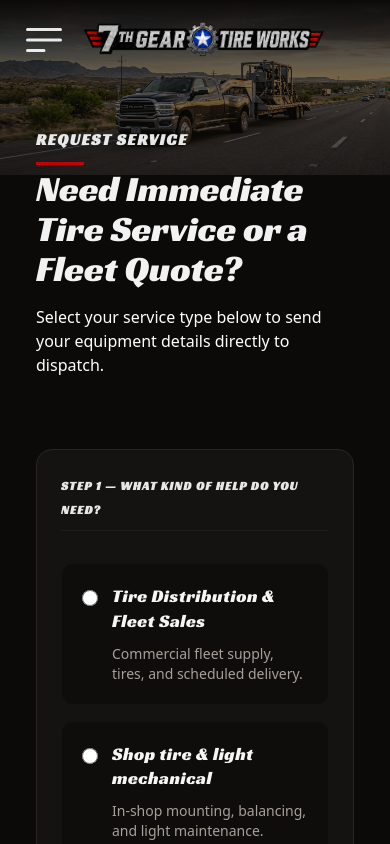
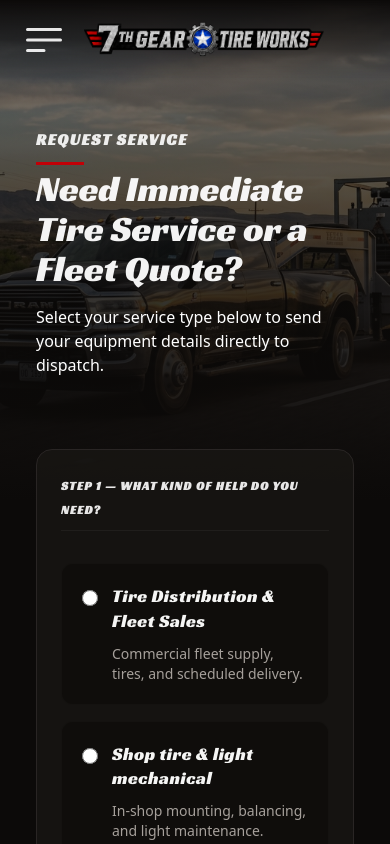
Before and after one commit to mj-codices/seventh-gear-tire, a Next.js app: page /contact in a window 390 px wide. Shown: the top 844 px of the page. Built offline with nearby package versions, Linux system fonts and the light colour scheme; a web font is replaced by a local one.

Commit message:
Fixed image / layout bug on mobile for the contact route

```diff
--- a/app/contact/page.tsx
+++ b/app/contact/page.tsx
@@ -199,23 +199,22 @@ const getInitialService = (param: string | null) => {
 
   return (
     <section className="relative min-h-screen bg-stone-950 text-stone-100 pt-32 sm:pt-40 md:pt-50 px-9 lg:pt-45 pb-10">
-      {/* Background Image */}
+      {/* Background Image and Gradient Container */}
+      <div className="absolute top-0 inset-x-0 h-[500px] pointer-events-none overflow-hidden z-0">
         <Image
           src="/contact_main.png"
           alt="Commercial tire service on Texas highway"
-        width={1920}
-        height={500}
+          fill
           priority
-        style={{ height: "auto" }}
-        className="absolute top-0 inset-x-0 w-full max-h-[500px] object-cover object-[49%_center] z-0 opacity-70"
+          className="w-full h-full object-cover object-[49%_center] opacity-70"
           unoptimized
         />
-
-      {/* Overlay */}
+        {/* Overlay synced inside the exact same container */}
         <div
-        className="absolute top-0 inset-x-0 h-[500px] bg-gradient-to-b from-stone-950/20 via-stone-950/70 to-stone-950 pointer-events-none z-0"
+          className="absolute inset-0 bg-gradient-to-b from-stone-950/20 via-stone-950/70 to-stone-950"
           aria-hidden="true"
         />
+      </div>
 
       {/* Main Container */}
       <div className="relative z-10 space-y-18 lg:space-y-25">
```
Lines whose indentation alone changed are shown as unchanged.
